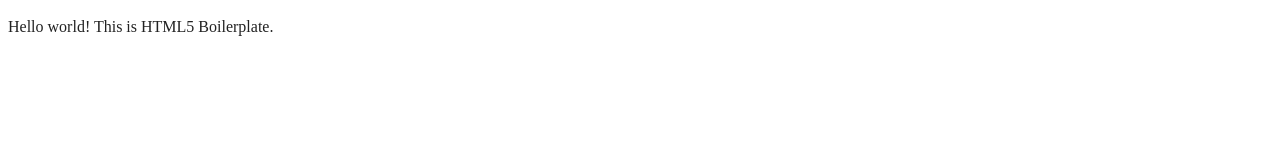
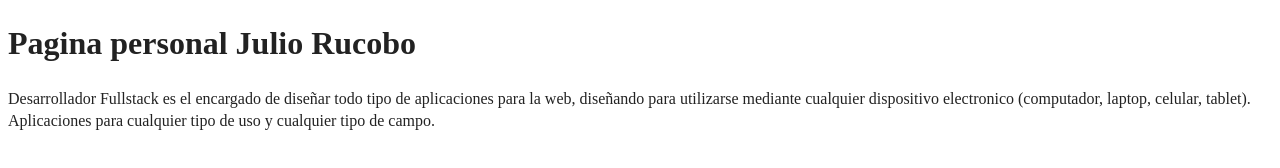
Before and after one commit to rucoboj/html5-clase15, a website built with webpack: page index.html in a window 1280 px wide. Built offline with nearby package versions, Linux system fonts and the light colour scheme.

Commit message:
Update index.html

```diff
--- a/index.html
+++ b/index.html
@@ -4,9 +4,9 @@
 <head>
   <meta charset="utf-8">
   <meta name="viewport" content="width=device-width, initial-scale=1">
-  <title></title>
+  <title>Mi pagina personal</title>
   <link rel="stylesheet" href="css/style.css">
-  <meta name="description" content="">
+  <meta name="description" content="Esta pagina muestra las actividades en la carrera Desarrollador Fullstack.">
 
   <meta property="og:title" content="">
   <meta property="og:type" content="">
@@ -25,7 +25,11 @@
 <body>
 
   <!-- Add your site or application content here -->
-  <p>Hello world! This is HTML5 Boilerplate.</p>
+  <h1>Pagina personal Julio Rucobo</h1>
+        <p>Desarrollador Fullstack es el encargado de diseñar todo tipo de aplicaciones para la web, diseñando para utilizarse
+            mediante cualquier dispositivo electronico (computador, laptop, celular, tablet). Aplicaciones para cualquier tipo
+            de uso y cualquier tipo de campo.
+        </p>
   <script src="js/app.js"></script>
 
 </body>
```
